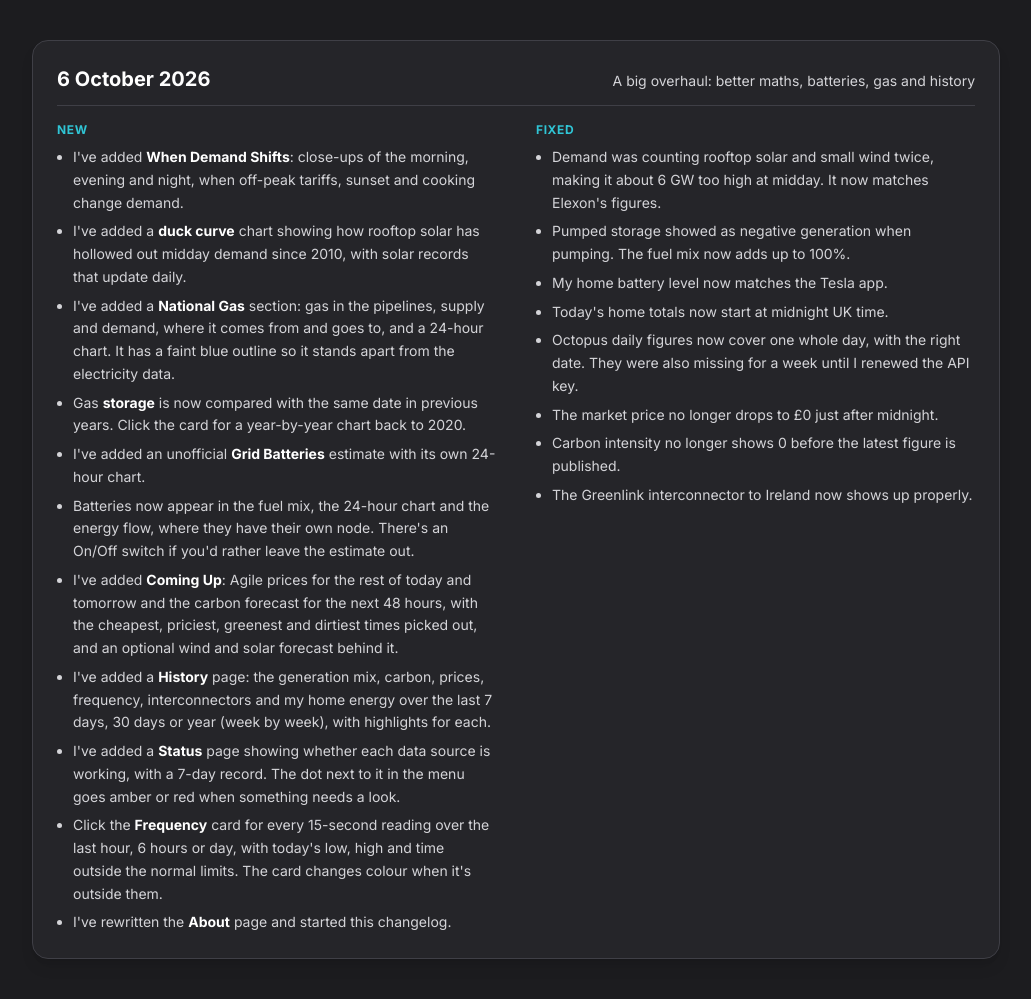
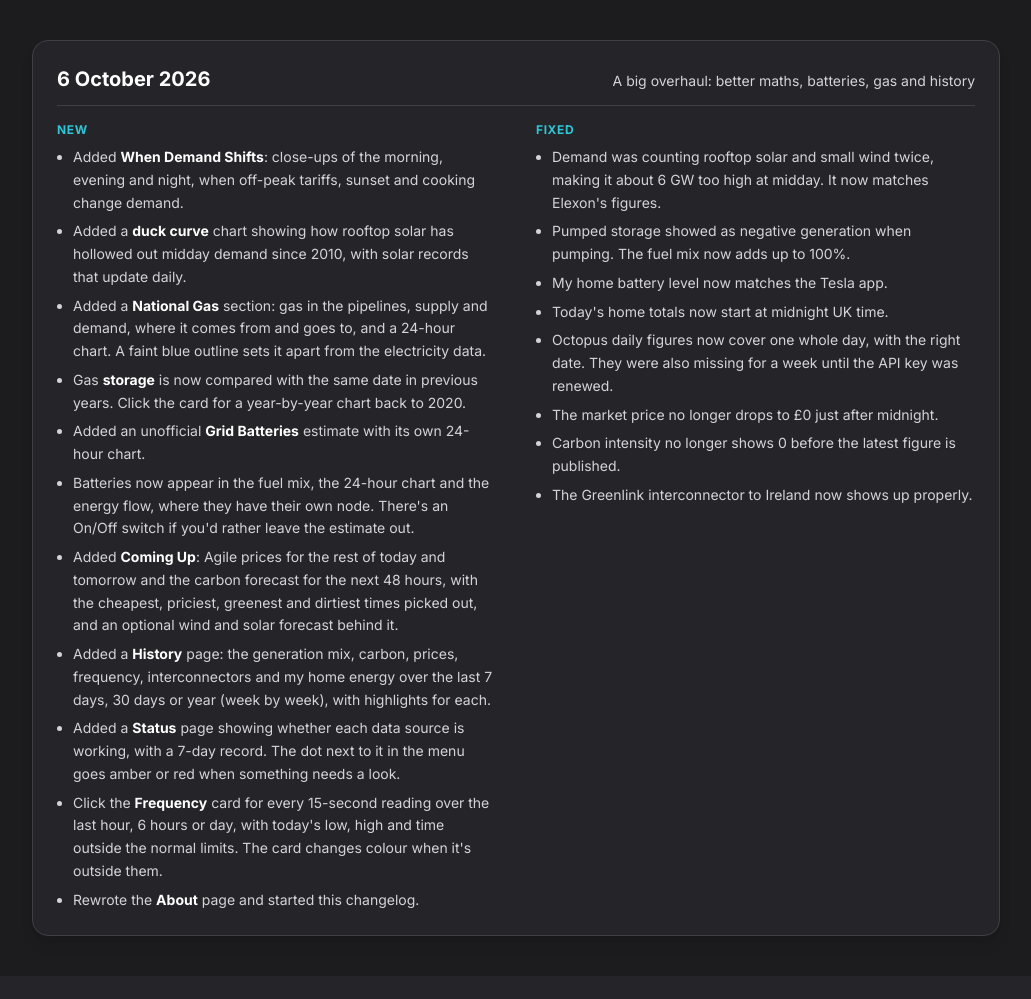
Before and after one commit to TDCatUK/tdcat-energy, a Flask app: page /changelog in a window 1280 px wide. Shown: the part 65-1064 px from the top of the page, without its empty margins (124-1155 px from the left). After the commit the page ends 1007 px from the top, so only its background shows below. Run offline with Flask 3, Linux system fonts and the light colour scheme; some libraries are stand-ins or nearby versions.

Commit message:
Changelog: bullets lead with the change instead of I've
Co-Authored-By: Claude Opus 5.5 <noreply@anthropic.com>

```diff
--- a/templates/changelog.html
+++ b/templates/changelog.html
@@ -36,17 +36,17 @@
                 <div>
                     <h3 class="text-xs font-bold uppercase tracking-wider text-brand-cyan mb-2">New</h3>
                     <ul class="list-disc pl-4 space-y-1.5 text-ui-light">
-                        <li>I've added <strong class="text-white">When Demand Shifts</strong>: close-ups of the morning, evening and night, when off-peak tariffs, sunset and cooking change demand.</li>
-                        <li>I've added a <strong class="text-white">duck curve</strong> chart showing how rooftop solar has hollowed out midday demand since 2010, with solar records that update daily.</li>
-                        <li>I've added a <strong class="text-white">National Gas</strong> section: gas in the pipelines, supply and demand, where it comes from and goes to, and a 24-hour chart. It has a faint blue outline so it stands apart from the electricity data.</li>
+                        <li>Added <strong class="text-white">When Demand Shifts</strong>: close-ups of the morning, evening and night, when off-peak tariffs, sunset and cooking change demand.</li>
+                        <li>Added a <strong class="text-white">duck curve</strong> chart showing how rooftop solar has hollowed out midday demand since 2010, with solar records that update daily.</li>
+                        <li>Added a <strong class="text-white">National Gas</strong> section: gas in the pipelines, supply and demand, where it comes from and goes to, and a 24-hour chart. A faint blue outline sets it apart from the electricity data.</li>
                         <li>Gas <strong class="text-white">storage</strong> is now compared with the same date in previous years. Click the card for a year-by-year chart back to 2020.</li>
-                        <li>I've added an unofficial <strong class="text-white">Grid Batteries</strong> estimate with its own 24-hour chart.</li>
+                        <li>Added an unofficial <strong class="text-white">Grid Batteries</strong> estimate with its own 24-hour chart.</li>
                         <li>Batteries now appear in the fuel mix, the 24-hour chart and the energy flow, where they have their own node. There's an On/Off switch if you'd rather leave the estimate out.</li>
-                        <li>I've added <strong class="text-white">Coming Up</strong>: Agile prices for the rest of today and tomorrow and the carbon forecast for the next 48 hours, with the cheapest, priciest, greenest and dirtiest times picked out, and an optional wind and solar forecast behind it.</li>
-                        <li>I've added a <strong class="text-white">History</strong> page: the generation mix, carbon, prices, frequency, interconnectors and my home energy over the last 7 days, 30 days or year (week by week), with highlights for each.</li>
-                        <li>I've added a <strong class="text-white">Status</strong> page showing whether each data source is working, with a 7-day record. The dot next to it in the menu goes amber or red when something needs a look.</li>
+                        <li>Added <strong class="text-white">Coming Up</strong>: Agile prices for the rest of today and tomorrow and the carbon forecast for the next 48 hours, with the cheapest, priciest, greenest and dirtiest times picked out, and an optional wind and solar forecast behind it.</li>
+                        <li>Added a <strong class="text-white">History</strong> page: the generation mix, carbon, prices, frequency, interconnectors and my home energy over the last 7 days, 30 days or year (week by week), with highlights for each.</li>
+                        <li>Added a <strong class="text-white">Status</strong> page showing whether each data source is working, with a 7-day record. The dot next to it in the menu goes amber or red when something needs a look.</li>
                         <li>Click the <strong class="text-white">Frequency</strong> card for every 15-second reading over the last hour, 6 hours or day, with today's low, high and time outside the normal limits. The card changes colour when it's outside them.</li>
-                        <li>I've rewritten the <strong class="text-white">About</strong> page and started this changelog.</li>
+                        <li>Rewrote the <strong class="text-white">About</strong> page and started this changelog.</li>
                     </ul>
                 </div>
                 <div>
@@ -56,7 +56,7 @@
                         <li>Pumped storage showed as negative generation when pumping. The fuel mix now adds up to 100%.</li>
                         <li>My home battery level now matches the Tesla app.</li>
                         <li>Today's home totals now start at midnight UK time.</li>
-                        <li>Octopus daily figures now cover one whole day, with the right date. They were also missing for a week until I renewed the API key.</li>
+                        <li>Octopus daily figures now cover one whole day, with the right date. They were also missing for a week until the API key was renewed.</li>
                         <li>The market price no longer drops to £0 just after midnight.</li>
                         <li>Carbon intensity no longer shows 0 before the latest figure is published.</li>
                         <li>The Greenlink interconnector to Ireland now shows up properly.</li>
```
Also changed, not shown: CLAUDE.md (+1 -1 lines), README.md.
